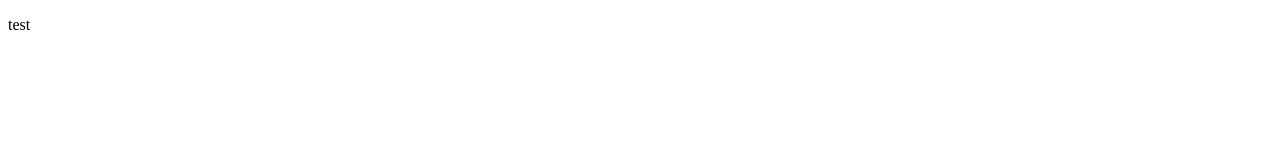
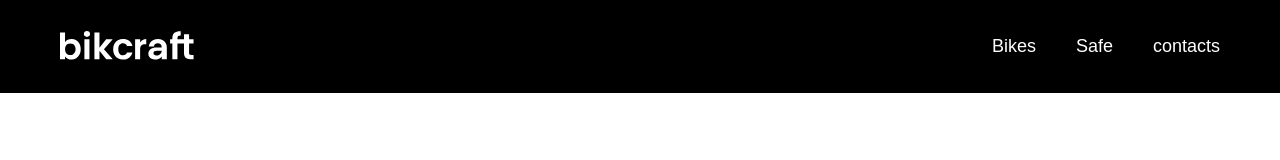
Before and after one commit to Daniel607-blip/Projeto-css, a plain HTML site: page bikcraft/index.html in a window 1280 px wide. Drawn offline with Linux system fonts and the light colour scheme.

Commit message:
head part 01

```diff
--- a/bikcraft/css/style.css
+++ b/bikcraft/css/style.css
@@ -0,0 +1,38 @@
+body{
+    margin:0px;
+    font-family: Arial, Helvetica, sans-serif;
+}
+ul{
+    margin: 0px;
+    padding: 0px;
+    list-style: none;
+}
+a{
+    text-decoration: none;
+}
+.header-bg{
+  background-color: #000;
+}
+
+.header{
+    display:flex;
+    justify-content: space-between;
+    align-items: center;
+    box-sizing: border-box;
+    padding: 20px;
+    max-width:1200px;
+    margin-left: auto;
+    margin-right: auto;
+}
+
+.header-menu{
+    display: flex;
+    gap:40px;
+}
+
+.header-menu a {
+    color:#fff;
+    display: inline-block;
+    padding:16px 0px;
+    font-size: 18px;
+}
--- a/bikcraft/index.html
+++ b/bikcraft/index.html
@@ -1,13 +1,37 @@
 <!DOCTYPE html>
 <html lang="en">
+
 <head>
     <meta charset="UTF-8">
     <meta name="viewport" content="width=device-width, initial-scale=1.0">
-    <meta name="description" content="Bicicletas elétricas de alta precisão e qualidade,  feitas sob medida para o cliente. Explore o mundo na sua velocidade com a Bikcraft.">
+    <meta name="description"
+        content="High precision and quality electric bicycles, custom-made for the customer. Explore the world at your speed with Bikcraft..">
     <title>Electric bicycles</title>
-    <link rel="stylesheet" href="./css/style.css"/>
+    <link rel="stylesheet" href="./css/style.css" />
 </head>
+
 <body>
-    <p>test</p>
+    <header class="header-bg">
+        <div class="header">
+            <a href="./">
+               <img src="./img/bikcraft.svg" alt="Bikcraft"/>
+            </a>
+
+            <nav aria-label="primary">
+                <ul class="header-menu">
+                    <li>
+                        <a href="">Bikes</a>
+                    </li>
+                    <li>
+                        <a href="">Safe</a>
+                    </li>
+                    <li>
+                        <a href="">contacts</a>
+                    </li>
+                </ul>
+            </nav>
+        </div>
+    </header>
 </body>
+
 </html>
```
Also changed, not shown: 1 other file.
